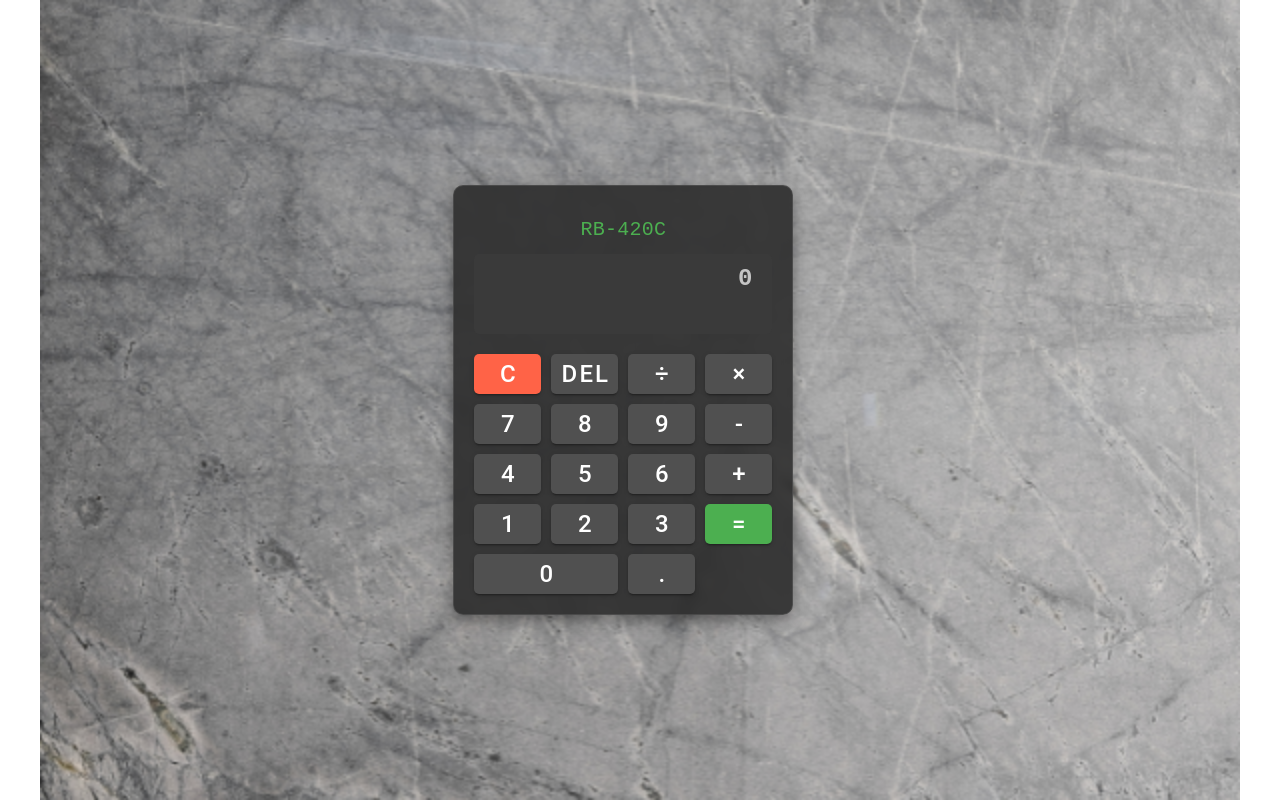
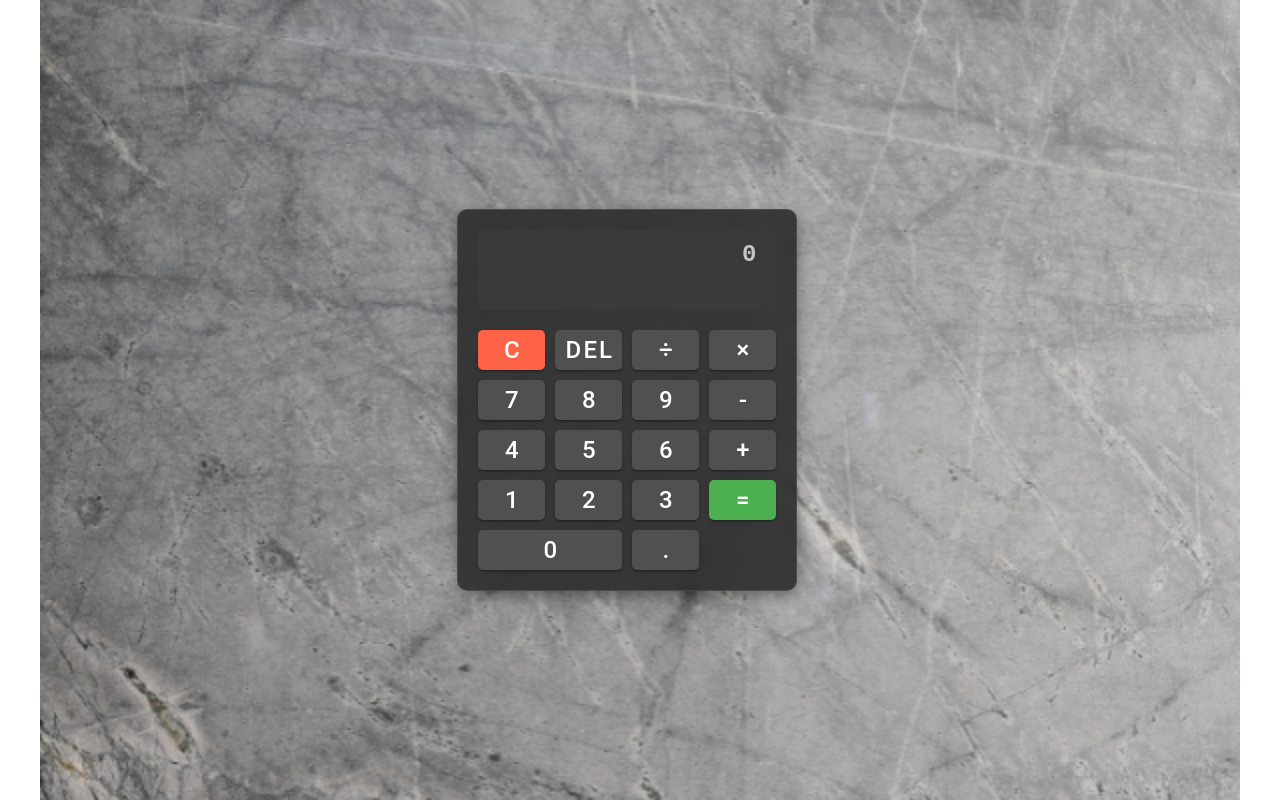
Before and after one commit to PequenOgro/Calculadora-Caema, a Vue app: page / in a window 1280 px wide. Built offline with nearby package versions, Linux system fonts and the light colour scheme.

Commit message:
DEL titulo da calculadora

```diff
--- a/src/components/Calculator.vue
+++ b/src/components/Calculator.vue
@@ -2,11 +2,9 @@
 
 <template>
     <v-container class="calculadora-container">
-        <v-row justify="center" align="center">
+        <v-row class="v-row" justify="center" align="center">
             <v-col cols="12" md="4">
                 <v-card class="calculadora">
-                    <!-- Título da calculadora -->
-                    <v-card-title class="titulo">RB-420C</v-card-title>
                     <!-- Display para mostrar a expressão e o resultado -->
                     <div class="display">
                         <h3>{{ equation || '0' }}</h3>
@@ -104,6 +102,9 @@ export default {
     background-image: url('../assets/images/mesa.png'); /* Imagem de fundo da mesa */
     background-size: cover; /* Cobre toda a área */
     background-position: center; /* Centraliza a imagem */
+    border: none !important;
+    box-shadow: none !important;
+
 }
 
 /* Caixa da calculadora */
@@ -206,4 +207,8 @@ export default {
 .botao.igual:hover {
     background-color: #45a049; /* Verde mais escuro */
 }
+
+.v-row {
+     margin: 0 !important;
+}
 </style>
```
